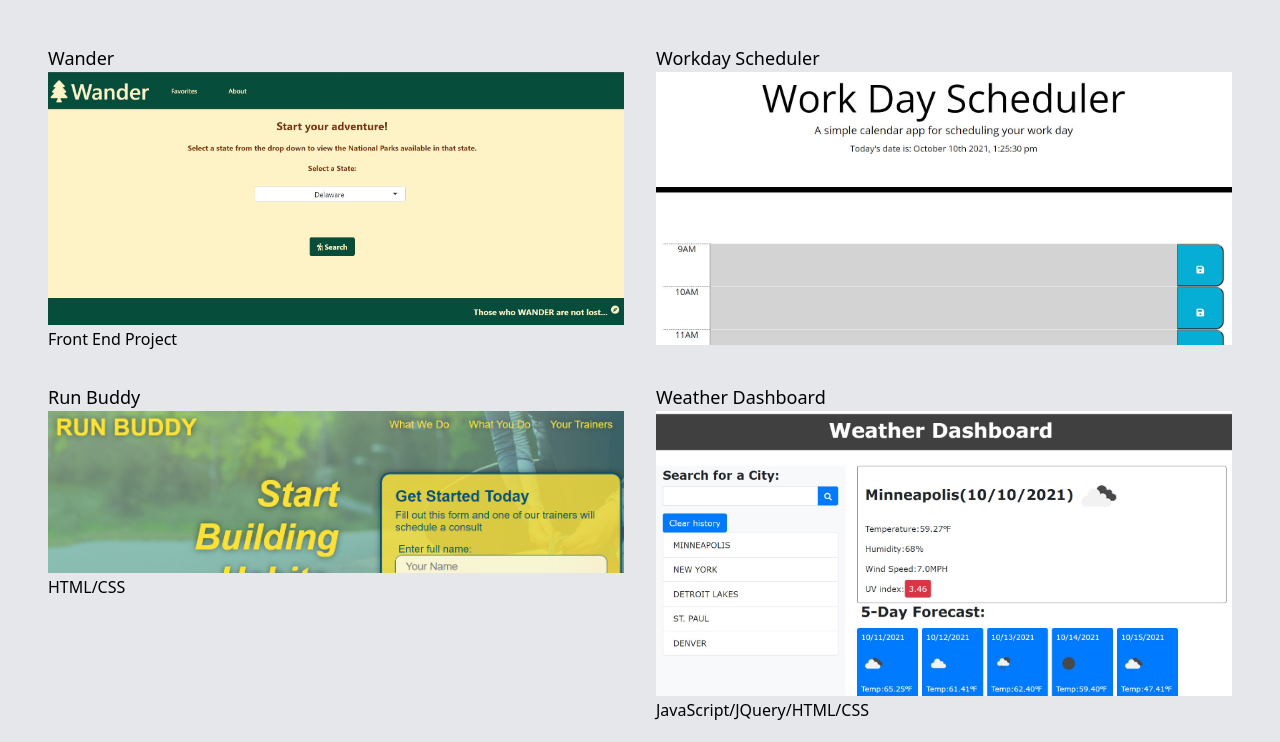
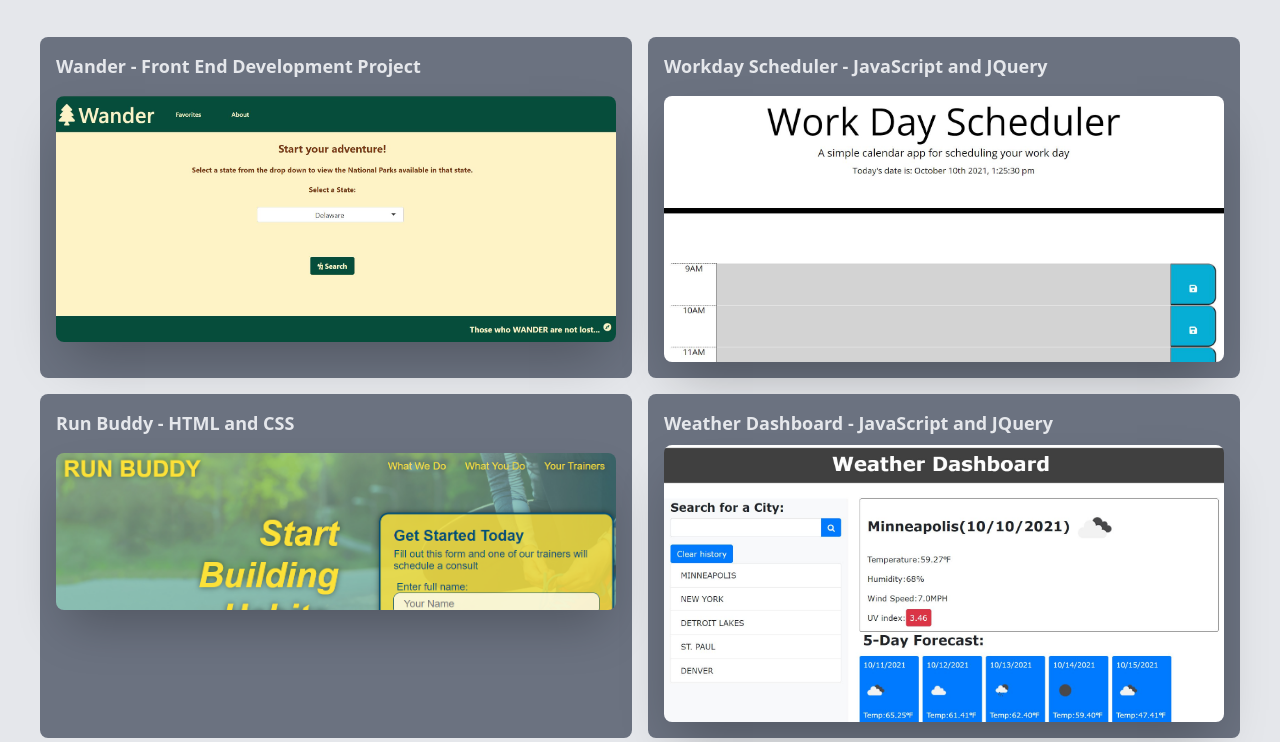
Before and after one commit to adamjflynn/my-portfolio, a plain HTML site: page index.html in a window 1280 px wide. Shown: the part 590-1332 px from the top of the page. Drawn offline with nearby package versions, Linux system fonts and the light colour scheme.

Commit message:
update style containers for work section

```diff
--- a/index.html
+++ b/index.html
@@ -7,8 +7,8 @@
 		<link rel="icon" href="assets/pictures/favicon.ico" type="image/gif" sizes="20x20">
 		<link href="https://unpkg.com/tailwindcss@^2/dist/tailwind.min.css" rel="stylesheet">
 	</head>
-	<body class="flex relative bg-gray-200 flex-col w-full">
-		<header class="w-full">
+	<body class="flex relative min-h-screen bg-gray-200 flex-col sm:w-full md:w-full">
+		<header>
 				<h1 class="text-5xl font-bold text-green-900 px-12">Adam Flynn</h1>
 			</div>
             <div class="text-green-900">
@@ -35,12 +35,11 @@
 		</header>
 		<section class="flex flex-row justify-space-around text-gray-200 bg-green-900">
 			<div class="p-4 rounded">
-			<img src="assets/pictures/headshot-af.jpeg" class="rounded-none lg:rounded-lg shadow-2xl hidden lg:block">
+			<img src="assets/pictures/headshot-af.jpeg" class="rounded-none lg:rounded-lg shadow-2xl">
 			</div>
 				<div class="flex flex-col justify-center p-2">
 					<h2 class="text-3xl pl-5">About Me</h2>
 						<p class="flex pt-8">
-
 						Lorem ipsum dolor sit amet, consectetur adipisicing elit. Hic aperiam
 						in iusto deleniti nesciunt delectus reiciendis deserunt aliquid?
 						Recusandae nihil atque dolorum amet, cupiditate omnis reprehenderit
@@ -59,29 +58,24 @@
 		<section>
 				<h2 class="pl-12 pt-12 text-3xl font-bold text-green-900">Work</h2>
 			</section>
-				<div class="p-8 grid gridsm:grid-cols-1 md:grid-cols-2 lg:grid-cols-2 xl:grid-cols-2">
-				<div class="p-4">
-						<h3>Wander</h3>
-						<a href="https://gunther123.github.io/Wander/#"><img src="assets/pictures/wander.JPG" alt="Wander" /></a>
-
-						<span>Front End Project</span>
+				<div class="p-8 grid grid sm:grid-cols-1 md:grid-cols-2 lg:grid-cols-2 xl:grid-cols-2">
+				<div class="p-4 bg-gray-500 rounded-none lg:rounded-lg m-2">
+						<h3 class="text-gray-200 font-bold pb-4">Wander - Front End Development Project</h3>
+						<a href="https://gunther123.github.io/Wander/#"><img src="assets/pictures/wander.JPG" class="rounded-none h-auto lg:rounded-lg shadow-2xl" alt="Wander" /></a>
 				</div>
-				<div class="p-4">
-							<h3>Workday Scheduler</h3>
-							<a href="https://adamjflynn.github.io/workday-scheduler/"><img src="assets/WDS.JPG" alt="workday scheduler" /></a>
-							<span></span>
+				<div class="p-4 bg-gray-500 rounded-none lg:rounded-lg m-2">
+						<h3 class="text-gray-200 font-bold pb-4">Workday Scheduler - JavaScript and JQuery</h3>
+						<a href="https://adamjflynn.github.io/workday-scheduler/"><img src="assets/WDS.JPG" class="rounded-none h-auto lg:rounded-lg shadow-2xl" alt="workday scheduler" /></a>
                         </div>
 
-						<div class="p-4">
-								<h3>Run Buddy</h3>
-								<a href="https://adamjflynn.github.io/run-buddy/"><img src="assets/pictures/run-buddy-snip.jpg" alt="Run Buddy" /></a>
-								<span>HTML/CSS</span>
+						<div class="p-4 bg-gray-500 rounded-none lg:rounded-lg m-2">
+								<h3 class="text-gray-200 font-bold pb-4">Run Buddy - HTML and CSS</h3>
+								<a href="https://adamjflynn.github.io/run-buddy/"><img src="assets/pictures/run-buddy-snip.jpg" class="rounded-none h-auto lg:rounded-lg shadow-2xl" alt="Run Buddy" /></a>
 							</div>
 
-						<div class="p-4">
-							<h3>Weather Dashboard</h3>
-							<a href="https://www.youtube.com/watch?v=dQw4w9WgXcQ"><img src="assets/pictures/weather.JPG" alt="Weather Dashboard" /></a>
-							<span>JavaScript/JQuery/HTML/CSS</span>
+						<div class="p-4 bg-gray-500 rounded-none lg:rounded-lg m-2">
+							<h3 class="text-gray-200 font-bold pb-2">Weather Dashboard - JavaScript and JQuery</h3>
+							<a href="https://www.youtube.com/watch?v=dQw4w9WgXcQ"><img src="assets/pictures/weather.JPG" class="rounded-none h-auto lg:rounded-lg shadow-2xl" alt="Weather Dashboard" /></a>
 						</div>
 					</div>
         <footer class="bg-green-900 pt-4 pb-4 flex">
```
